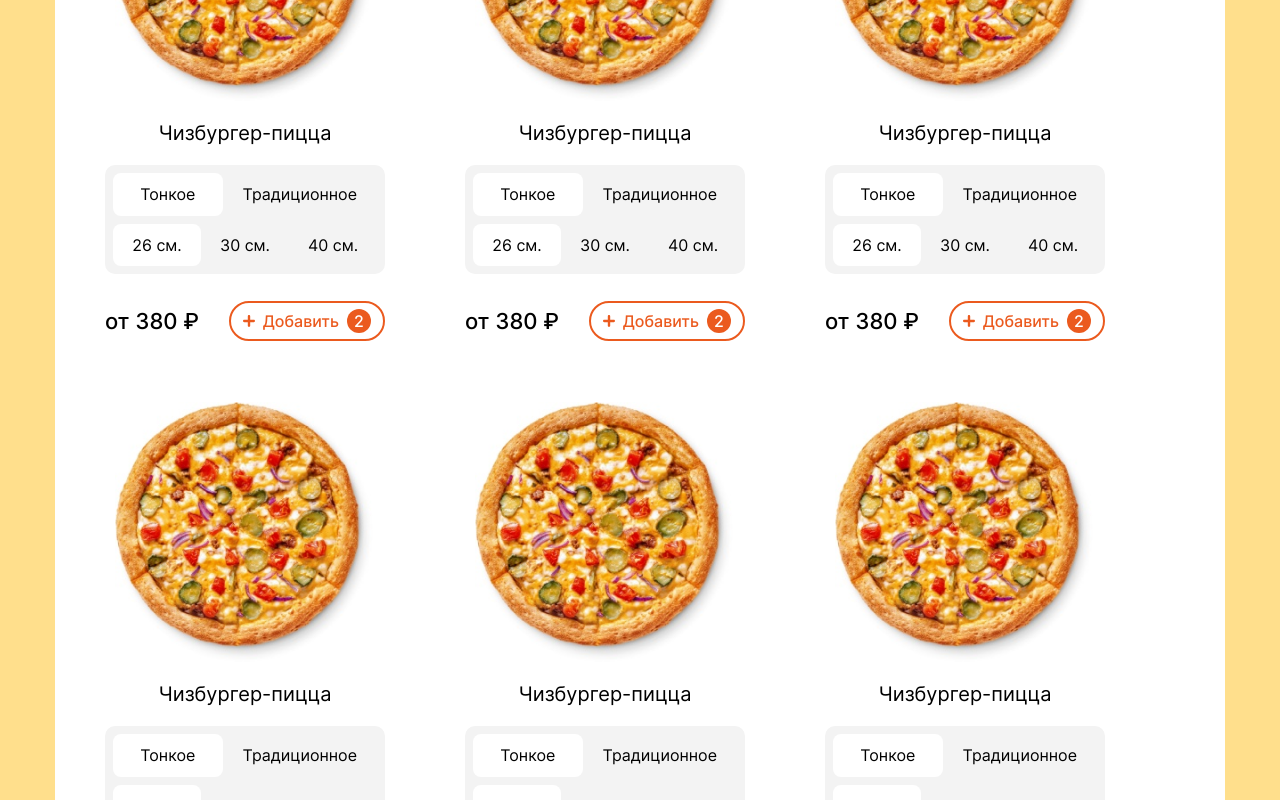
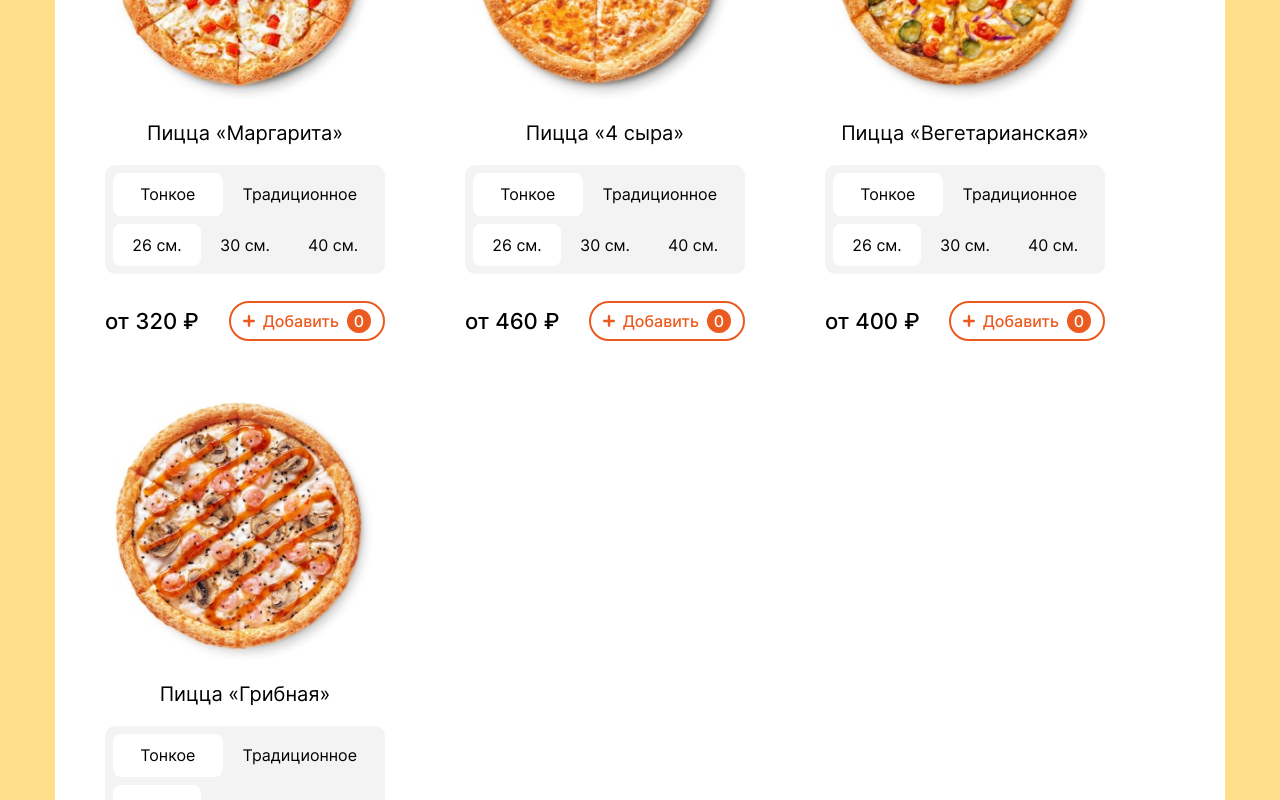
Before and after one commit to Keller108/react-pizza-v2, a React (Create React App) app: page / in a window 1280 px wide. Shown: the part 600-1400 px from the top of the page. Built offline with nearby package versions, Linux system fonts and the light colour scheme; a web font is replaced by a local one.

Commit message:
Создал родительский класс для Card / создал store для Card

```diff
--- a/src/pages/Main/Main.tsx
+++ b/src/pages/Main/Main.tsx
@@ -1,8 +1,9 @@
 import { useContext } from 'react';
 import { Filter } from '../../features/Filter/Filter';
 import Card from '../../shared/Card/Card';
-import { FilterContext } from '../../processes/filterProcess';
+import { FilterContext } from '../../processes/FilterProcess';
 import './Main.css';
+import { cardsList } from '../../shared/Card/const/cardsList';
 
 export function Main() {
     const { filterStore } = useContext(FilterContext);
@@ -16,14 +17,7 @@ export function Main() {
                 Все пиццы
             </h1>
             <ul className="main__cards-list">
-                <Card />
-                <Card />
-                <Card />
-                <Card />
-                <Card />
-                <Card />
-                <Card />
-                <Card />
+                {cardsList.map(item => <Card key={item.title} img={item.img} title={item.title} minPrice={item.minPrice} />)}
             </ul>
         </main>
     );
--- a/src/shared/Card/Card.tsx
+++ b/src/shared/Card/Card.tsx
@@ -1,24 +1,51 @@
+import { observer } from 'mobx-react-lite';
+import { useEffect, useState } from 'react';
 //@ts-ignore
 import plusImg from '../../img/plus-icon.svg';
-//@ts-ignore
-import pizzaImg from '../../img/pizza/pizza-1.png';
+import './Card.css';
+import { CardStore } from './store/CardStore';
 
-import './Card.css';
+const store = new CardStore();
 
-function Card() {
+interface ICardProps {
+    img: any;
+    title: string;
+    minPrice: number;
+}
+
+const Card = observer(({img, title, minPrice}:ICardProps) => {
+    const [isDough, setIsDough] = useState(store.dough);
+
+    const setDough = (e: any) => {
+        // setIsDough('Тонкое');
+        store.setDoughSize(e.target.textContent);
+    };
+
+    const setTraditionalDough = () => {
+        setIsDough('Традиционное');
+    };
+
+    useEffect(() => {
+        // store.setDoughSize(isDough);
+        console.log(store.dough);
+    }, [store.dough])
+
+    let doughStyle = store.dough;
+
+    console.log(doughStyle);
     return (
         <div className="card">
-            <img className="card__img" src={pizzaImg} alt="Пица" />
+            <img className="card__img" src={img} alt={title} />
             <div className="card__content-wrap">
                 <h3 className="card__name">
-                    Чизбургер-пицца
+                    {title}
                 </h3>
                 <div className="card__options-wrap">
                     <ul className="card__options">
-                        <li className="card__options-top-item card__option-active">
+                        <li onClick={setDough} className="card__options-top-item card__option-active">
                             Тонкое
                         </li>
-                        <li className="card__options-top-item">
+                        <li onClick={setDough} className="card__options-top-item">
                             Традиционное
                         </li>
                     </ul>
@@ -36,7 +63,7 @@ function Card() {
                 </div>
                 <div className="card__price-wrap">
                     <p className="card__price">
-                        от 380 ₽
+                        от {minPrice} ₽
                     </p>
                     <button className="card__price-add-btn">
                         <img
@@ -45,13 +72,13 @@ function Card() {
                         />
                         Добавить
                         <span className="card__price-add-btn-amount">
-                            2
+                            0
                         </span>
                     </button>
                 </div>
             </div>
         </div>
     );
-}
+});
 
 export default Card;
--- /dev/null
+++ b/src/shared/Card/const/cardsList.ts
@@ -0,0 +1,21 @@
+import { CardModel } from "../model/CardModel";
+//@ts-ignore
+import imgMrg from "../../../img/pizza/pizza-4.png";
+//@ts-ignore
+import imgChz from "../../../img/pizza/pizza-2.png";
+//@ts-ignore
+import imgVgt from "../../../img/pizza/pizza-1.png";
+//@ts-ignore
+import imgMshrm from "../../../img/pizza/pizza-3.png";
+
+const margarita = new CardModel(imgMrg, 'Пицца «Маргарита»', 320);
+const cheesy = new CardModel(imgChz, 'Пицца «4 сыра»', 460);
+const vegeterian = new CardModel(imgVgt, 'Пицца «Вегетарианская»', 400);
+const mushrooms = new CardModel(imgMshrm, 'Пицца «Грибная»', 420);
+
+export const cardsList = [
+    margarita,
+    cheesy,
+    vegeterian,
+    mushrooms
+];
--- a/src/shared/Card/const/variables.ts
+++ /dev/null
@@ -1,5 +0,0 @@
-export const cardsArray = [
-    {
-
-    }
-];
--- /dev/null
+++ b/src/shared/Card/model/CardModel.ts
@@ -0,0 +1,17 @@
+interface ICardProps {
+    img: any;
+    title: string;
+    minPrice: number;
+}
+
+export class CardModel {
+    img: any;
+    title: string;
+    minPrice: number;
+
+    constructor(img: any, title: string, minPrice: number) {
+        this.img = img;
+        this.title = title;
+        this.minPrice = minPrice;
+    }
+}
--- /dev/null
+++ b/src/shared/Card/store/CardStore.tsx
@@ -0,0 +1,35 @@
+import { makeObservable, action, observable } from "mobx";
+
+export class CardStore {
+    dough: string;
+    size: number;
+    count: number;
+
+    constructor() {
+        this.dough = 'Тонкое';
+        this.size = 26;
+        this.count = 0;
+
+        makeObservable(this, {
+            dough: observable,
+            size: observable,
+            count: observable,
+
+            setDoughSize: action,
+            setSize: action,
+            addOne: action,
+        })
+    }
+
+    setDoughSize(value: string) {
+        this.dough = value;
+    }
+
+    setSize(size: number) {
+        this.size = size;
+    }
+
+    addOne() {
+        this.count = this.count + 1;
+    }
+}
```
Also changed, not shown: src/pages/Cart/store/CartStore.tsx (added), src/processes/CartProcess/CartProcess.tsx (added), src/processes/CartProcess/index.ts (added).
